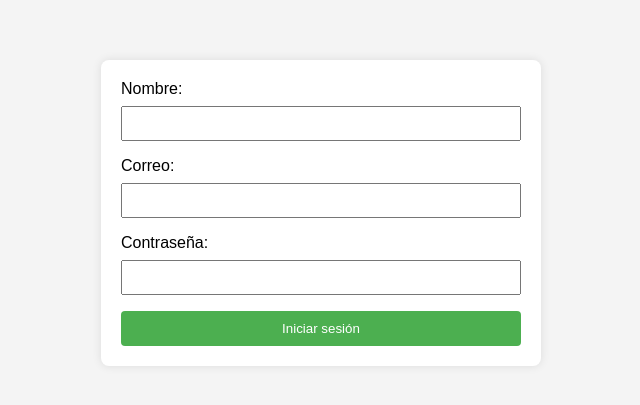
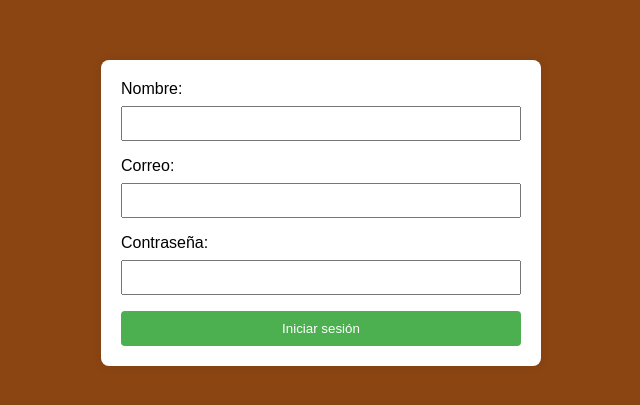
Before and after one commit to AlanZhido/AlanZhido.github.io, a plain HTML site: page Login.html in a window 1280 px wide. Shown: the part 187-592 px from the top of the page, without its empty margins (319-959 px from the left). Drawn offline with Linux system fonts and the light colour scheme.

Commit message:
Update Login.html

```diff
--- a/Login.html
+++ b/Login.html
@@ -13,6 +13,7 @@
       justify-content: center;
       align-items: center;
       height: 100vh;
+      background-color: #8B4513;
     }
 
     form {
```
